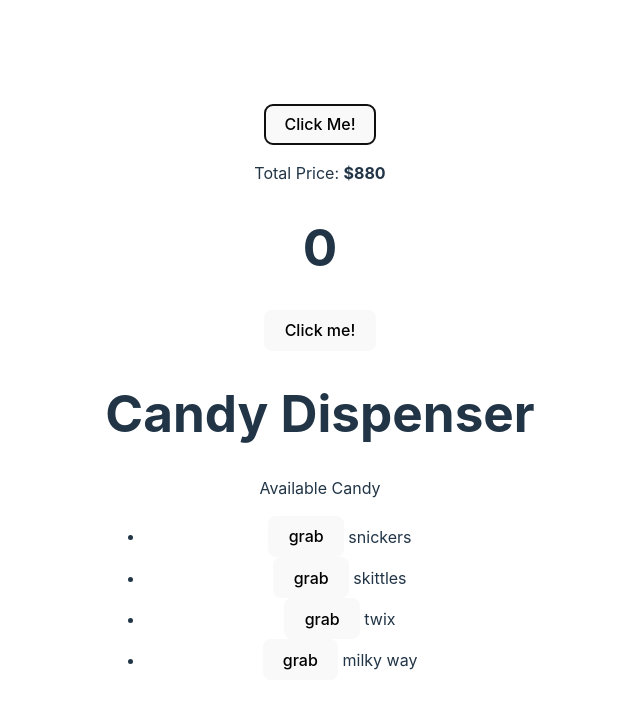
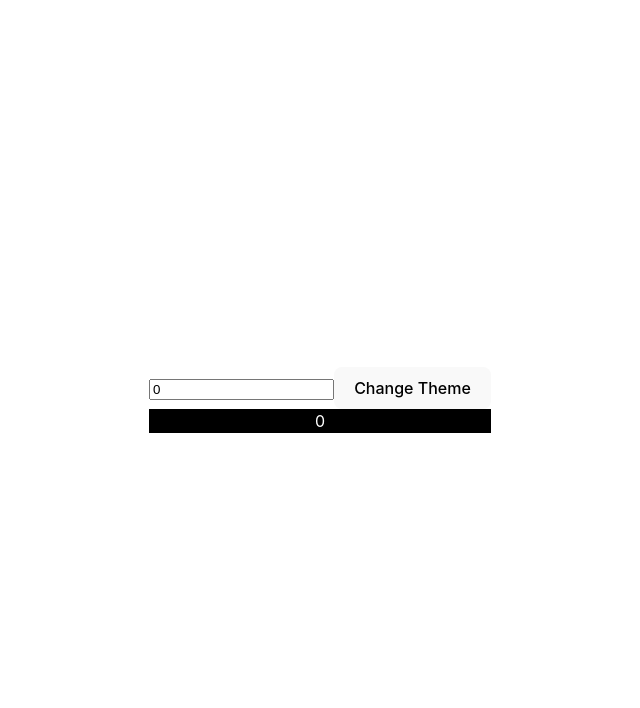
Before and after one commit to oguzhan-ulutas/learn-next-js, a React (Vite) app in the folder my-first-react-app/: page /memo-use in a window 1280 px wide. Shown: the top 708 px of the page, without its empty margins (320-960 px from the left). Built offline with nearby package versions, Linux system fonts and the light colour scheme.

Commit message:
Add useMemo

```diff
--- a/my-first-react-app/package.json
+++ b/my-first-react-app/package.json
@@ -11,7 +11,8 @@
   },
   "dependencies": {
     "react": "^18.2.0",
-    "react-dom": "^18.2.0"
+    "react-dom": "^18.2.0",
+    "react-router-dom": "^6.23.1"
   },
   "devDependencies": {
     "@types/react": "^18.2.66",
--- a/my-first-react-app/src/App.jsx
+++ b/my-first-react-app/src/App.jsx
@@ -6,6 +6,7 @@ import ButtonComponent from "./components/ButtonComponent";
 import Cart from "./components/Cart";
 import Counter from "./components/Counter";
 import CandyDispenser from "./components/CandyDispenser";
+import { Link } from "react-router-dom";
 
 const onRender = (
   id, // Profiler ID
@@ -28,19 +29,13 @@ function App() {
   ];
   return (
     <>
-      <Profiler id="ButtonComponent" onRender={onRender}>
-        <ButtonComponent />
-      </Profiler>
-      <Profiler id="Cart" onRender={onRender}>
-        <Cart products={products} />
-      </Profiler>
-      <Profiler id="Counter" onRender={onRender}>
-        <Counter />
-      </Profiler>
+      <Link to="/">
+        <button>Home</button>
+      </Link>
 
-      <Profiler id="Candy" onRender={onRender}>
-        <CandyDispenser />
-      </Profiler>
+      <Link to="/memo-use">
+        <button>useMemo</button>
+      </Link>
     </>
   );
 }
--- /dev/null
+++ b/my-first-react-app/src/Router.jsx
@@ -0,0 +1,13 @@
+import { RouterProvider, createBrowserRouter } from "react-router-dom";
+import App from "./App";
+import MemoUse from "./components/hooks/MemoUse";
+
+const Router = () => {
+  const router = createBrowserRouter([
+    { path: "/", element: <App /> },
+    { path: "/memo-use", element: <MemoUse /> },
+  ]);
+  return <RouterProvider router={router} />;
+};
+
+export default Router;
--- /dev/null
+++ b/my-first-react-app/src/components/hooks/MemoUse.jsx
@@ -0,0 +1,45 @@
+import React, { useEffect, useMemo, useState } from "react";
+
+function slowFunction(num) {
+  console.log("Calling Slow Function");
+  for (let i = 0; i < 2000000000; i++) {}
+  return num * 2;
+}
+
+const MemoUse = () => {
+  const [number, setNumber] = useState(0);
+  const [dark, setDark] = useState(true);
+
+  const doubleNumber = useMemo(() => {
+    return slowFunction(number);
+  }, [number]);
+
+  const themeStyles = useMemo(() => {
+    return {
+      backgroundColor: dark ? "black" : "white",
+      color: dark ? "white" : "black",
+    };
+  }, [dark]);
+
+  useEffect(() => {
+    console.log("Theme changed");
+  }, [themeStyles]);
+
+  return (
+    <>
+      <input
+        type="number"
+        value={number}
+        onChange={(e) => setNumber(parseInt(e.target.value))}
+      />
+
+      <button onClick={() => setDark((prevDark) => !prevDark)}>
+        Change Theme
+      </button>
+
+      <div style={{ ...themeStyles }}>{doubleNumber}</div>
+    </>
+  );
+};
+
+export default MemoUse;
--- a/my-first-react-app/src/main.jsx
+++ b/my-first-react-app/src/main.jsx
@@ -2,6 +2,7 @@ import React, { Profiler } from "react";
 import ReactDOM from "react-dom/client";
 import App from "./App.jsx";
 import "./index.css";
+import Router from "./Router.jsx";
 
 const onRender = (
   id, // Profiler ID
@@ -19,7 +20,7 @@ const onRender = (
 ReactDOM.createRoot(document.getElementById("root")).render(
   <React.StrictMode>
     <Profiler id="App" onRender={onRender}>
-      <App />
+      <Router />
     </Profiler>
   </React.StrictMode>
 );
```
Also changed, not shown: 1 other file (tests, documents, lock files or other folders).
